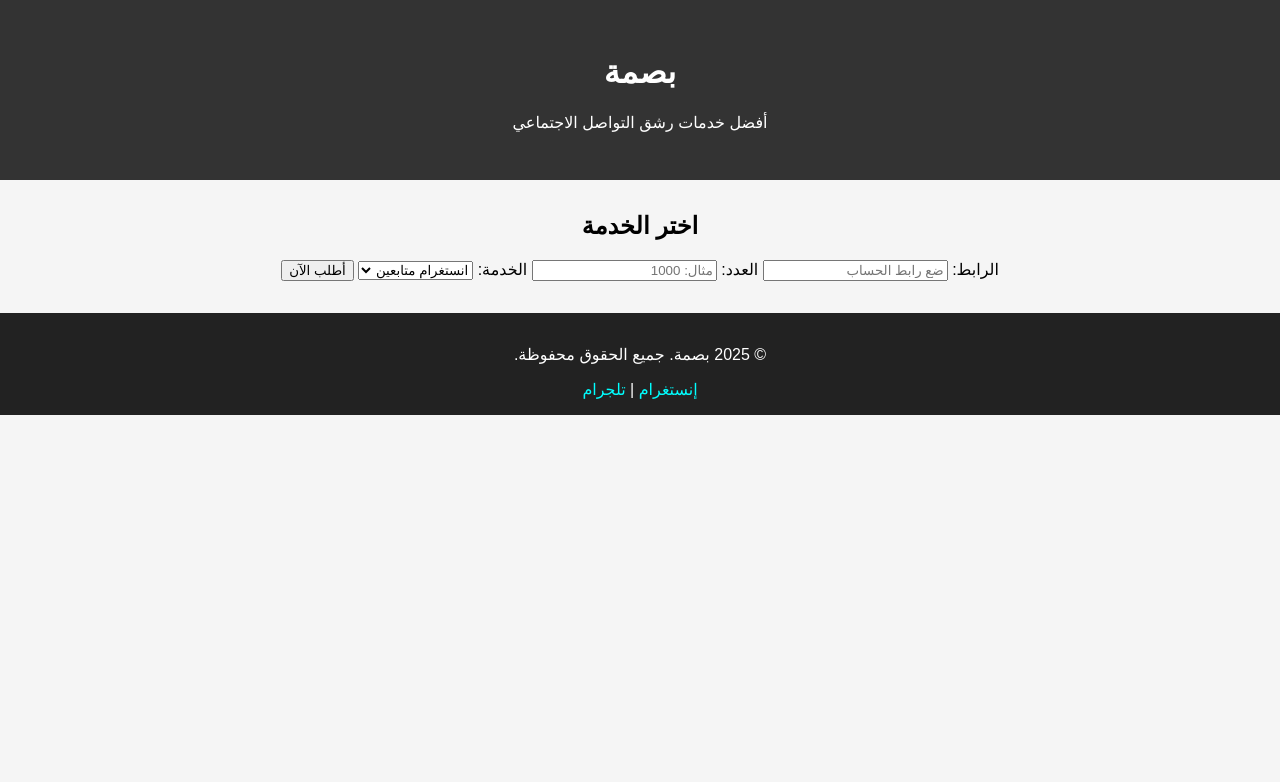
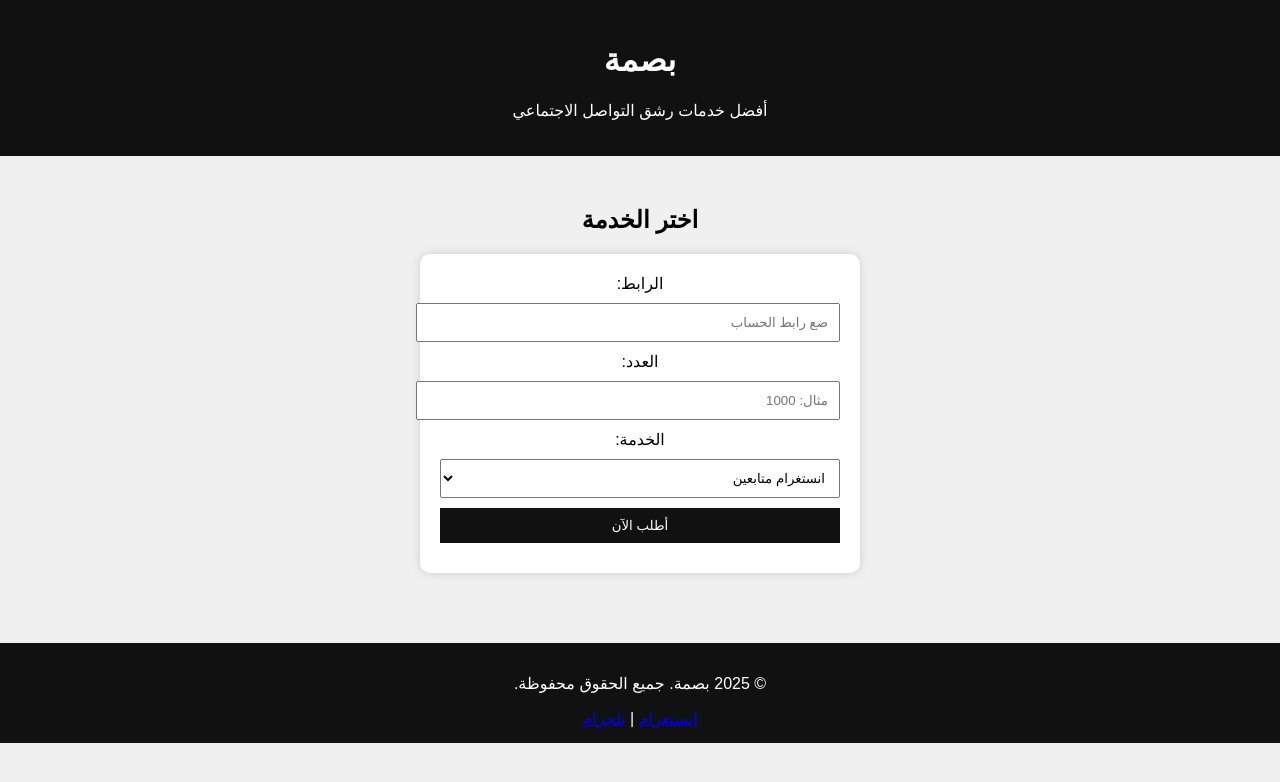
Before and after one commit to mustaf1432/basma, a plain HTML site: page basma/index.html in a window 1280 px wide. Drawn offline with Linux system fonts and the light colour scheme.

Commit message:
Update style.css

```diff
--- a/basma/style.css
+++ b/basma/style.css
@@ -1,29 +1,48 @@
 body {
   font-family: Arial, sans-serif;
   direction: rtl;
-  background-color: #f5f5f5;
+  text-align: center;
+  background-color: #f0f0f0;
   margin: 0;
   padding: 0;
-  text-align: center;
 }
 
 header {
-  background-color: #333;
+  background-color: #111;
   color: #fff;
-  padding: 2rem 1rem;
+  padding: 20px 0;
 }
 
-.services {
-  margin: 2rem;
+main {
+  padding: 30px 10px;
+}
+
+form {
+  background: #fff;
+  padding: 20px;
+  border-radius: 10px;
+  max-width: 400px;
+  margin: auto;
+  box-shadow: 0 0 10px #ccc;
+}
+
+input, select, button {
+  display: block;
+  width: 100%;
+  margin: 10px 0;
+  padding: 10px;
+}
+
+button {
+  background-color: #111;
+  color: #fff;
+  border: none;
+  cursor: pointer;
 }
 
 footer {
-  background-color: #222;
+  margin-top: 40px;
+  background: #111;
   color: #fff;
-  padding: 1rem;
+  padding: 15px;
 }
-
-footer a {
-  color: #0ff;
-  text-decoration: none;
-}
```
